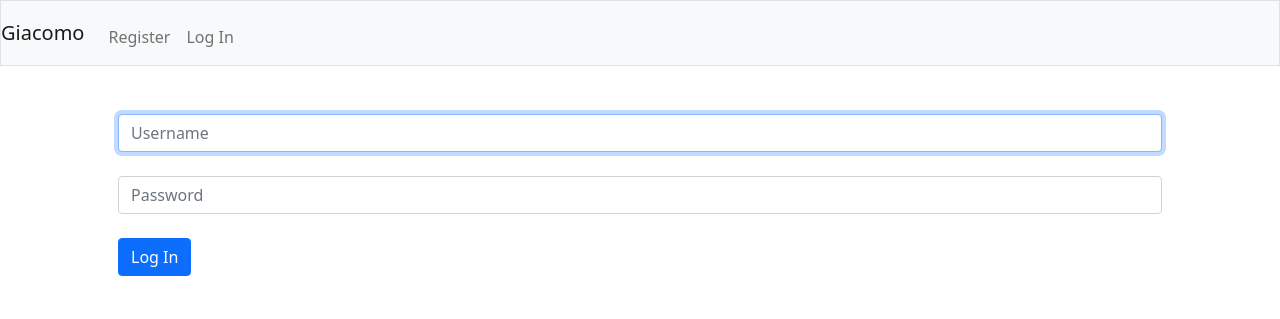
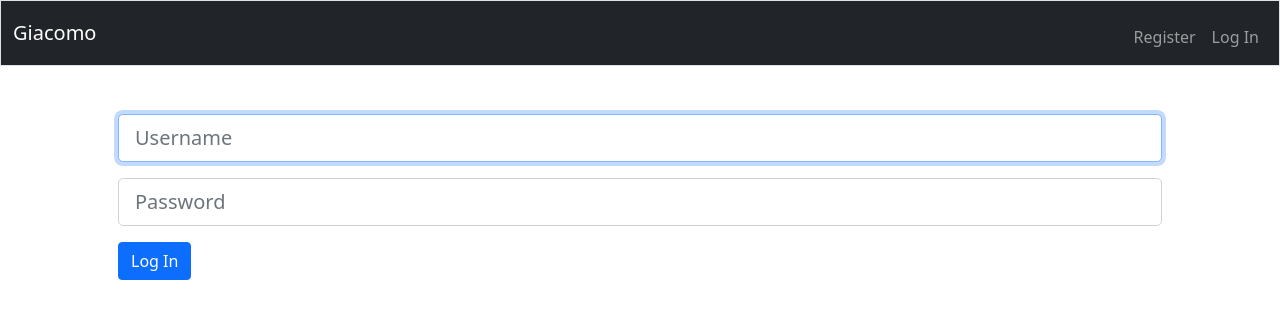
Before and after one commit to gianmillare/Giacomo_Tasks, a Flask app: page /login in a window 1280 px wide. Shown: the top 319 px of the page. Run offline with Flask 2, Linux system fonts and the light colour scheme.

Commit message:
restyled the login page based on bootstrap 5 changes

```diff
--- a/templates/layout.html
+++ b/templates/layout.html
@@ -18,7 +18,8 @@
 
     <body>
         <!-- Navbar -->
-        <nav class="navbar navbar-expand-md navbar-light bg-light border">
+        <nav class="navbar navbar-expand-lg navbar-dark bg-dark border">
+            <div class="container-fluid">
                 <a class="navbar-brand" href="/"><span class="giacomo_brand">Giacomo</span></a>
                 <button aria-controls="navbar" aria-expanded="false" aria-label="Toggle navigation" class="navbar-toggler" data-target="#navbar" data-toggle="collapse" type="button">
                     <span class="navbar-toggler-icon"></span>
@@ -33,15 +34,16 @@
                             <li class="nav-item"><a class="nav-link" href="/gym">Gym</a></li>
                             <li class="nav-item"><a class="nav-link" href="/history">History</a></li>
                         </ul>
-                    <ul class="navbar-nav ml-auto mt-2">
+                        <ul class="navbar-nav ms-auto mt-2">
                             <li class="nav-item"><a class="nav-link" href="/logout">Log Out</a></li>
                         </ul>
                     {% else %}
-                    <ul class="navbar-nav ml-auto mt-2">
+                        <ul class="navbar-nav ms-auto mt-2">
                             <li class="nav-item"><a class="nav-link" href="/register">Register</a></li>
                             <li class="nav-item"><a class="nav-link" href="/login">Log In</a></li>
                         </ul>
                     {% endif %}
+                </div>
             </div>
         </nav>
 
--- a/templates/login.html
+++ b/templates/login.html
@@ -8,18 +8,14 @@
     <form action="/login" method="POST">
 
         <!-- User enters username -->
-        <div class="form_group">
-            <input class="form-control" name="username" placeholder="Username" type="text" autocomplete="off" autofocus>
+        <div class="mb-3">
+            <input class="form-control form-control-lg" name="username" placeholder="Username" type="text" autocomplete="off" autofocus>
         </div>
 
-        <br>
-
         <!-- User enters password -->
-        <div class="form-group">
-            <input class="form-control" name="password" placeholder="Password" type="password">
+        <div class="mb-3">
+            <input class="form-control form-control-lg" name="password" placeholder="Password" type="password">
         </div>
-
-        <br>
 
         <!-- Button to log in -->
         <button class="btn btn-primary" type="submit">Log In</button>
```
Also changed, not shown: 1 other file. Lines whose indentation alone changed are shown as unchanged.
